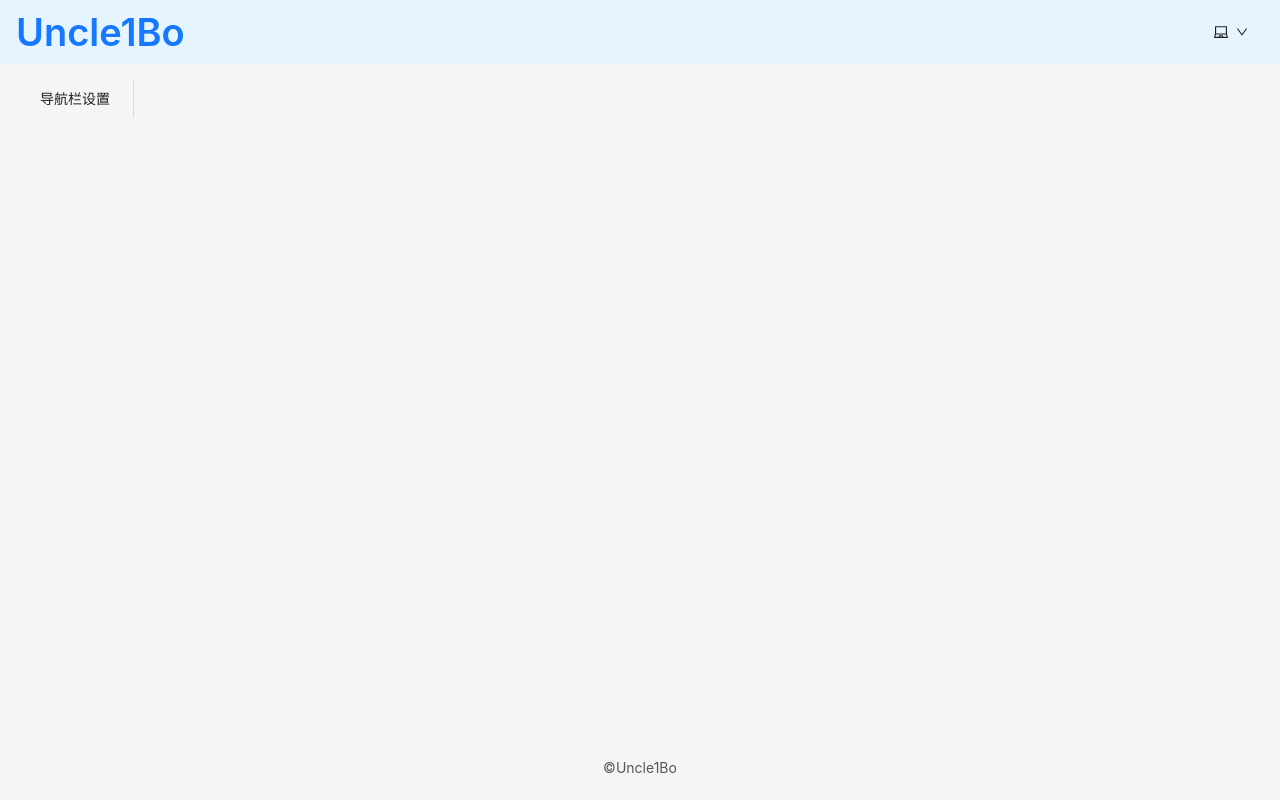
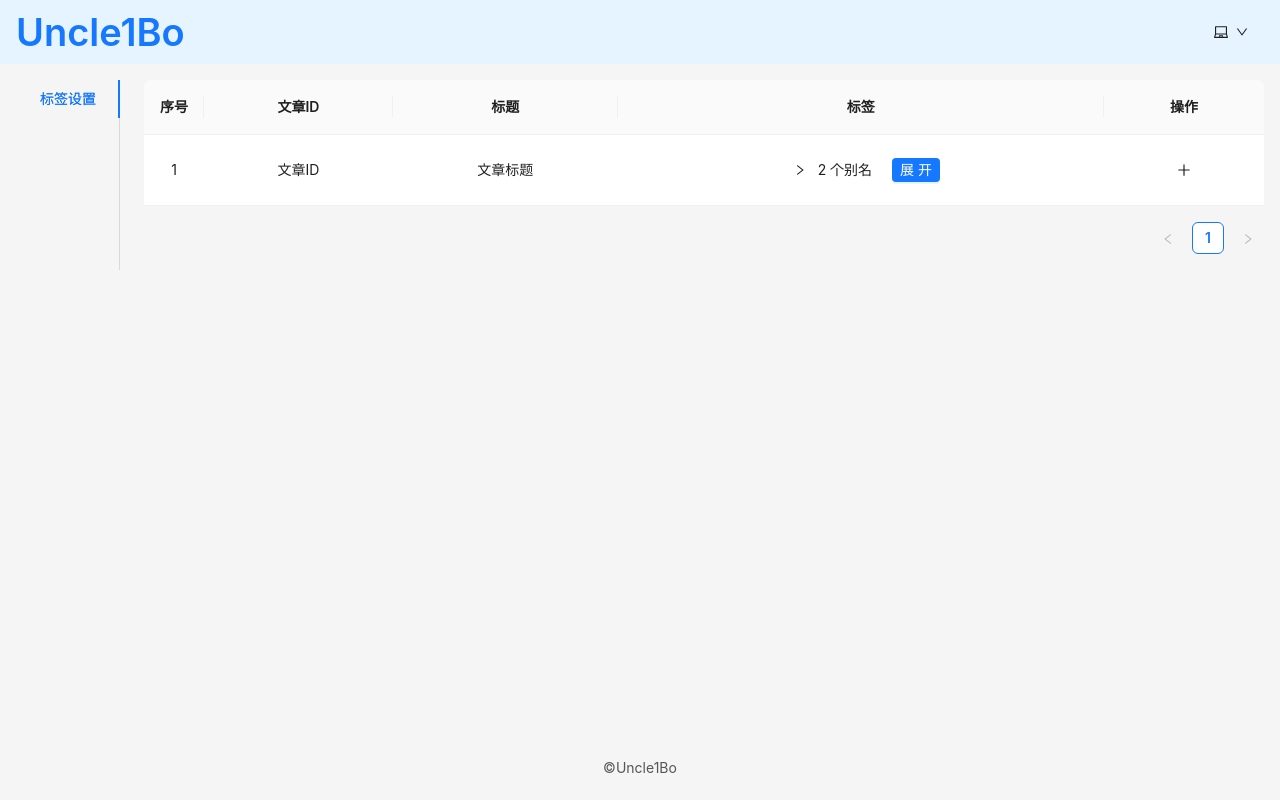
Before and after one commit to uncle1bo/uncle1bo-sitev2, a React (Vite) app: page /user/tags in a window 1280 px wide. Built offline with nearby package versions, Linux system fonts and the light colour scheme.

Commit message:
fix: 修改不正确的索引

```diff
--- a/src/react-app/components/UserDashBoard.tsx
+++ b/src/react-app/components/UserDashBoard.tsx
@@ -3,7 +3,7 @@ import React from 'react';
 import { useLocation, useNavigate } from 'react-router-dom';
 
 export const userDashBoardPanes = [//0号为默认跳转页
-    { key: 'navigation', label: '导航栏设置' },
+    { key: 'tags', label: '标签设置' },
 ];
 
 export default function UserDashBoard({ children }: { children: React.ReactNode }) {
```
